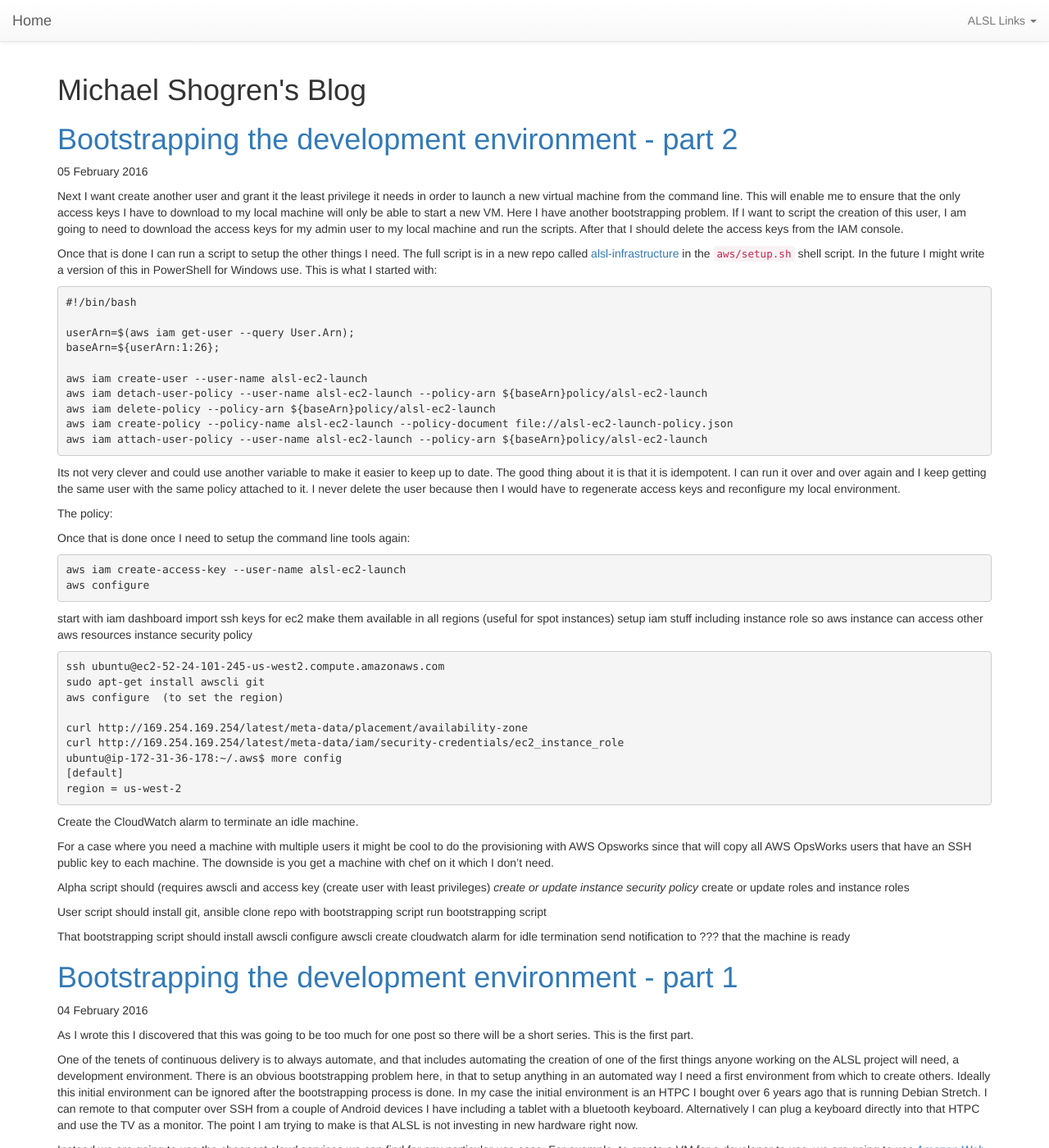
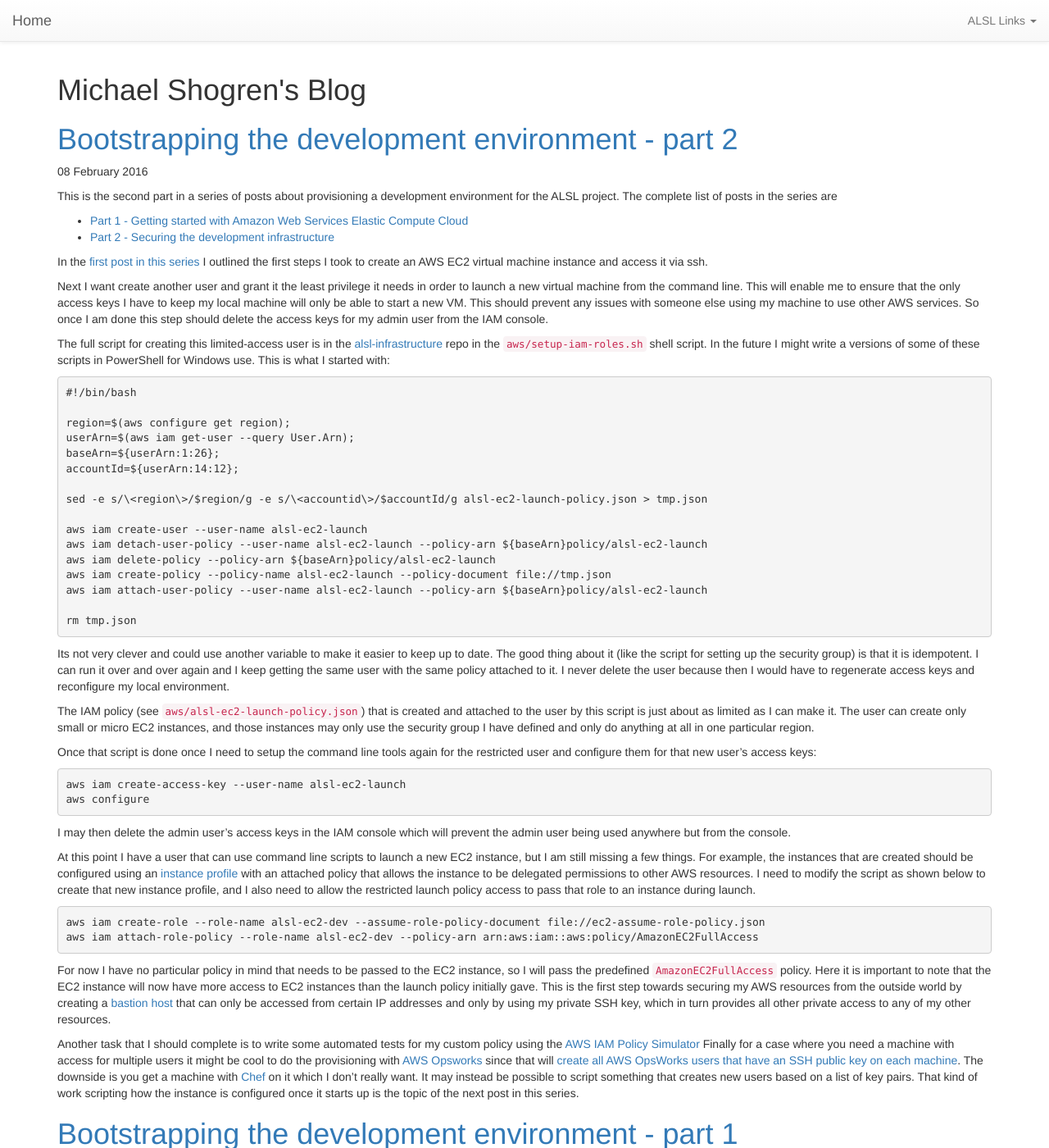
Before and after one commit to mshogren/mshogren.github.io, a Jekyll site: the page built from index.html, in a window 1280 px wide and 1400 px high. Shown: the whole window at 82% size. Built offline with Jekyll 4.4.1, drawn with Linux system fonts in a browser that asks for light colours; nearby versions of some CDN libraries; the list of posts is cut into pages by our own code; some of the changed text lies outside the part shown.

Commit message:
Post about IAM roles for AWS EC2

````diff
--- a/_posts/2016-02-04-bootstrapping-the-development-environment-1.md
+++ b/_posts/2016-02-04-bootstrapping-the-development-environment-1.md
@@ -4,7 +4,10 @@ title: "Bootstrapping the development environment - part 1"
 date: 2016-02-04
 ---
 
-As I wrote this I discovered that this was going to be too much for one post so there will be a short series.  This is the first part.
+As I wrote this I discovered that this was going to be too much for one post so there will be a short series.  This is the first part.  The complete list of posts in the series are
+
+- [Part 1 - Getting started with Amazon Web Services Elastic Compute Cloud](/2016/02/04/bootstrapping-the-development-environment-1.html)
+- [Part 2 - Securing the development infrastructure](/2016/02/05/bootstrapping-the-development-environment-2.html)
 
 One of the tenets of continuous delivery is to always automate, and that includes automating the creation of one of the first things anyone working on the ALSL project will need, a development environment.  There is an obvious bootstrapping problem here, in that to setup anything in an automated way I need a first environment from which to create others.  Ideally this initial environment can be ignored after the bootstrapping process is done.  In my case the initial environment is an HTPC I bought over 6 years ago that is running Debian Stretch.  I can remote to that computer over SSH from a couple of Android devices I have including a tablet with a bluetooth keyboard.  Alternatively I can plug a keyboard directly into that HTPC and use the TV as a monitor.  The point I am trying to make is that ALSL is not investing in new hardware right now.
 
@@ -26,21 +29,17 @@ I followed the [instructions](http://docs.aws.amazon.com/cli/latest/userguide/cl
 
 where `<profilename>` is the name of my AWS IAM admin user.
 
-In order to access any virtual machine I create in [AWS Elastic Compute Cloud (EC2)](https://aws.amazon.com/ec2/) I need to use certificate based authentication with ssh.  This [article](https://alestic.com/2010/10/ec2-ssh-keys/) by [Eric Hammond](https://twitter.com/esh) provided a script I can use to upload my personal ssh key to AWS.  More than that, it outlines why you should do that and how to upload the key to all regions so you can use the same key to access virtual machines in any AWS region.  The full script is in a new repo called [alsl-infrastructure]() in the [`aws/upload-ssh-keys.sh`](https://github.com/mshogren/alsl-infrastructure/blob/master/aws/upload-ssh-keys.sh) shell script.
+In order to access any virtual machine I create in [AWS Elastic Compute Cloud (EC2)](https://aws.amazon.com/ec2/) I need to use certificate based authentication with ssh.  This [article](https://alestic.com/2010/10/ec2-ssh-keys/) by [Eric Hammond](https://twitter.com/esh) provided a script I can use to upload my personal ssh key to AWS.  More than that, it outlines why you should do that and how to upload the key to all regions so you can use the same key to access virtual machines in any AWS region.  The full script is in a new repo called [alsl-infrastructure](https://github.com/mshogren/alsl-infrastructure) in the [`aws/upload-ssh-keys.sh`](https://github.com/mshogren/alsl-infrastructure/blob/master/aws/upload-ssh-keys.sh) shell script.
 
 I am almost ready to start a new instance of a virtual machine but there is one thing left to do.  Each EC2 VM instance must have a [security group](http://docs.aws.amazon.com/AWSEC2/latest/UserGuide/using-network-security.html) that acts as a set of firewall rules controlling access to the virtual machine.  I am going to allow SSH access only from my IP address using the following script:
 
-```bash
+``` bash
 IP=$(curl http://checkip.amazonaws.com);
 
 aws ec2 create-security-group --group-name alsl-ec2-dev-sg --description "Security group for developer instances"
-
 aws ec2 describe-security-groups --group-names alsl-ec2-dev-sg --query SecurityGroups[0].IpPermissions > tmp.json
-
 aws ec2 revoke-security-group-ingress --group-name alsl-ec2-dev-sg --ip-permissions file://tmp.json
-
 rm tmp.json
-
 aws ec2 authorize-security-group-ingress --group-name alsl-ec2-dev-sg --protocol tcp --port 22 --cidr $IP/32
 ```
 
@@ -48,10 +47,10 @@ I have made the script idempotent, that is running it over and over again has th
 
 Finally I can add one more command to the script to actually launch a new instance
 
-```bash
+``` bash
 aws ec2 run-instances --image-id ami-9abea4fb --key-name $USER --security-groups alsl-ec2-dev-sg --instance-type t2.micro
 ```
-The full script is [aws/launch-devenv.sh](https://github.com/mshogren/alsl-infrastructure/blob/master/aws/launch-devenv.sh)
+The full script is [`aws/launch-devenv.sh`](https://github.com/mshogren/alsl-infrastructure/blob/master/aws/launch-devenv.sh)
 
 When I run it I can test that I can connect to it
 
--- a/_posts/2016-02-05-bootstrapping-the-development-environment-2.md
+++ /dev/null
@@ -1,71 +0,0 @@
----
-layout: post
-title: "Bootstrapping the development environment - part 2"
-date: 2016-02-05
-draft: true
----
-
-
-Next I want create another user and grant it the least privilege it needs in order to launch a new virtual machine from the command line.  This will enable me to ensure that the only access keys I have to download to my local machine will only be able to start a new VM.  Here I have another bootstrapping problem.  If I want to script the creation of this user, I am going to need to download the access keys for my admin user to my local machine and run the scripts.  After that I should delete the access keys from the IAM console.
-
-
-Once that is done I can run a script to setup the other things I need.  The full script is in a new repo called [alsl-infrastructure]() in the [`aws/setup.sh`]() shell script.  In the future I might write a version of this in PowerShell for Windows use.  This is what I started with:
-
-``` bash
-#!/bin/bash
-
-userArn=$(aws iam get-user --query User.Arn);
-baseArn=${userArn:1:26};
-
-aws iam create-user --user-name alsl-ec2-launch
-aws iam detach-user-policy --user-name alsl-ec2-launch --policy-arn ${baseArn}policy/alsl-ec2-launch
-aws iam delete-policy --policy-arn ${baseArn}policy/alsl-ec2-launch
-aws iam create-policy --policy-name alsl-ec2-launch --policy-document file://alsl-ec2-launch-policy.json
-aws iam attach-user-policy --user-name alsl-ec2-launch --policy-arn ${baseArn}policy/alsl-ec2-launch
-```
-
-Its not very clever and could use another variable to make it easier to keep up to date.  The good thing about it is that it is idempotent.  I can run it over and over again and I keep getting the same user with the same policy attached to it.  I never delete the user because then I would have to regenerate access keys and reconfigure my local environment.
-
-The policy:
-
-
-Once that is done once I need to setup the command line tools again:
-
-    aws iam create-access-key --user-name alsl-ec2-launch
-    aws configure
-
-start with iam dashboard
-import ssh keys for ec2
-make them available in all regions (useful for spot instances)
-setup iam stuff including instance role so aws instance can access other aws resources
-instance security policy
-
-    ssh ubuntu@ec2-52-24-101-245-us-west2.compute.amazonaws.com
-    sudo apt-get install awscli git
-    aws configure
-(to set the region)
-
-    curl http://169.254.169.254/latest/meta-data/placement/availability-zone
-    curl http://169.254.169.254/latest/meta-data/iam/security-credentials/ec2_instance_role
-    ubuntu@ip-172-31-36-178:~/.aws$ more config
-    [default]
-    region = us-west-2
-
-Create the CloudWatch alarm to terminate an idle machine.
-
-For a case where you need a machine with multiple users it might be cool to do the provisioning with AWS Opsworks since that will copy all AWS OpsWorks users that have an SSH public key to each machine.  The downside is you get a machine with chef on it which I don't need.
-
-Alpha script should (requires awscli and access key (create user with least privileges)
-    *create or update instance security policy*
-    create or update roles and instance roles
-
-User script should
-    install git, ansible
-    clone repo with bootstrapping script
-    run bootstrapping script
-
-That bootstrapping script should
-    install awscli
-    configure awscli
-    create cloudwatch alarm for idle termination
-    send notification to ??? that the machine is ready
--- /dev/null
+++ b/_posts/2016-02-08-bootstrapping-the-development-environment-2.md
@@ -0,0 +1,56 @@
+---
+layout: post
+title: "Bootstrapping the development environment - part 2"
+date: 2016-02-08
+---
+ This is the second part in a series of posts about provisioning a development environment for the ALSL project.  The complete list of posts in the series are
+
+- [Part 1 - Getting started with Amazon Web Services Elastic Compute Cloud](/2016/02/04/bootstrapping-the-development-environment-1.html)
+- [Part 2 - Securing the development infrastructure](/2016/02/05/bootstrapping-the-development-environment-2.html)
+
+In the [first post in this series](/2016/02/04/bootstrapping-the-development-environment-1.html) I outlined the first steps I took to create an AWS EC2 virtual machine instance and access it via ssh.
+
+Next I want create another user and grant it the least privilege it needs in order to launch a new virtual machine from the command line.  This will enable me to ensure that the only access keys I have to keep my local machine will only be able to start a new VM.  This should prevent any issues with someone else using my machine to use other AWS services.  So once I am done this step should delete the access keys for my admin user from the IAM console.
+
+The full script for creating this limited-access user is in the [alsl-infrastructure](https://github.com/mshogren/alsl-infrastructure) repo in the [`aws/setup-iam-roles.sh`](https://github.com/mshogren/alsl-infrastructure/aws/setup-iam-roles.sh) shell script.  In the future I might write a versions of some of these scripts in PowerShell for Windows use.  This is what I started with:
+
+``` bash
+#!/bin/bash
+
+region=$(aws configure get region);
+userArn=$(aws iam get-user --query User.Arn);
+baseArn=${userArn:1:26};
+accountId=${userArn:14:12};
+
+sed -e s/\<region\>/$region/g -e s/\<accountid\>/$accountId/g alsl-ec2-launch-policy.json > tmp.json
+
+aws iam create-user --user-name alsl-ec2-launch
+aws iam detach-user-policy --user-name alsl-ec2-launch --policy-arn ${baseArn}policy/alsl-ec2-launch
+aws iam delete-policy --policy-arn ${baseArn}policy/alsl-ec2-launch
+aws iam create-policy --policy-name alsl-ec2-launch --policy-document file://tmp.json
+aws iam attach-user-policy --user-name alsl-ec2-launch --policy-arn ${baseArn}policy/alsl-ec2-launch
+
+rm tmp.json
+```
+
+Its not very clever and could use another variable to make it easier to keep up to date.  The good thing about it (like the script for setting up the security group) is that it is idempotent.  I can run it over and over again and I keep getting the same user with the same policy attached to it.  I never delete the user because then I would have to regenerate access keys and reconfigure my local environment.
+
+The IAM policy (see [`aws/alsl-ec2-launch-policy.json`](https://github.com/mshogren/alsl-infrastructure/aws/alsl-ec2-launch-policy.json)) that is created and attached to the user by this script is just about as limited as I can make it.  The user can create only small or micro EC2 instances, and those instances may only use the security group I have defined and only do anything at all in one particular region.
+
+Once that script is done once I need to setup the command line tools again for the restricted user and configure them for that new user's access keys:
+
+    aws iam create-access-key --user-name alsl-ec2-launch
+    aws configure
+
+I may then delete the admin user's access keys in the IAM console which will prevent the admin user being used anywhere but from the console.
+
+At this point I have a user that can use command line scripts to launch a new EC2 instance, but I am still missing a few things.  For example, the instances that are created should be configured using an [instance profile](http://docs.aws.amazon.com/IAM/latest/UserGuide/id_roles_use_switch-role-ec2.html) with an attached policy that allows the instance to be delegated permissions to other AWS resources.  I need to modify the script as shown below to create that new instance profile, and I also need to allow the restricted launch policy access to pass that role to an instance during launch.
+
+``` bash
+aws iam create-role --role-name alsl-ec2-dev --assume-role-policy-document file://ec2-assume-role-policy.json
+aws iam attach-role-policy --role-name alsl-ec2-dev --policy-arn arn:aws:iam::aws:policy/AmazonEC2FullAccess
+```
+
+For now I have no particular policy in mind that needs to be passed to the EC2 instance, so I will pass the predefined `AmazonEC2FullAccess` policy.  Here it is important to note that the EC2 instance will now have more access to EC2 instances than the launch policy initially gave.  This is the first step towards securing my AWS resources from the outside world by creating a [bastion host](https://en.wikipedia.org/wiki/Bastion_host) that can only be accessed from certain IP addresses and only by using my private SSH key, which in turn provides all other private access to any of my other resources.
+
+Another task that I should complete is to write some automated tests for my custom policy using the [AWS IAM Policy Simulator](http://docs.aws.amazon.com/IAM/latest/UserGuide/access_policies_testing-policies.html)  Finally for a case where you need a machine with access for multiple users it might be cool to do the provisioning with [AWS Opsworks](https://aws.amazon.com/opsworks/) since that will [create all AWS OpsWorks users that have an SSH public key on each machine](http://docs.aws.amazon.com/opsworks/latest/userguide/security-ssh-access.html).  The downside is you get a machine with [Chef](https://www.chef.io) on it which I don't really want.  It may instead be possible to script something that creates new users based on a list of key pairs.  That kind of work scripting how the instance is configured once it starts up is the topic of the next post in this series.
````
